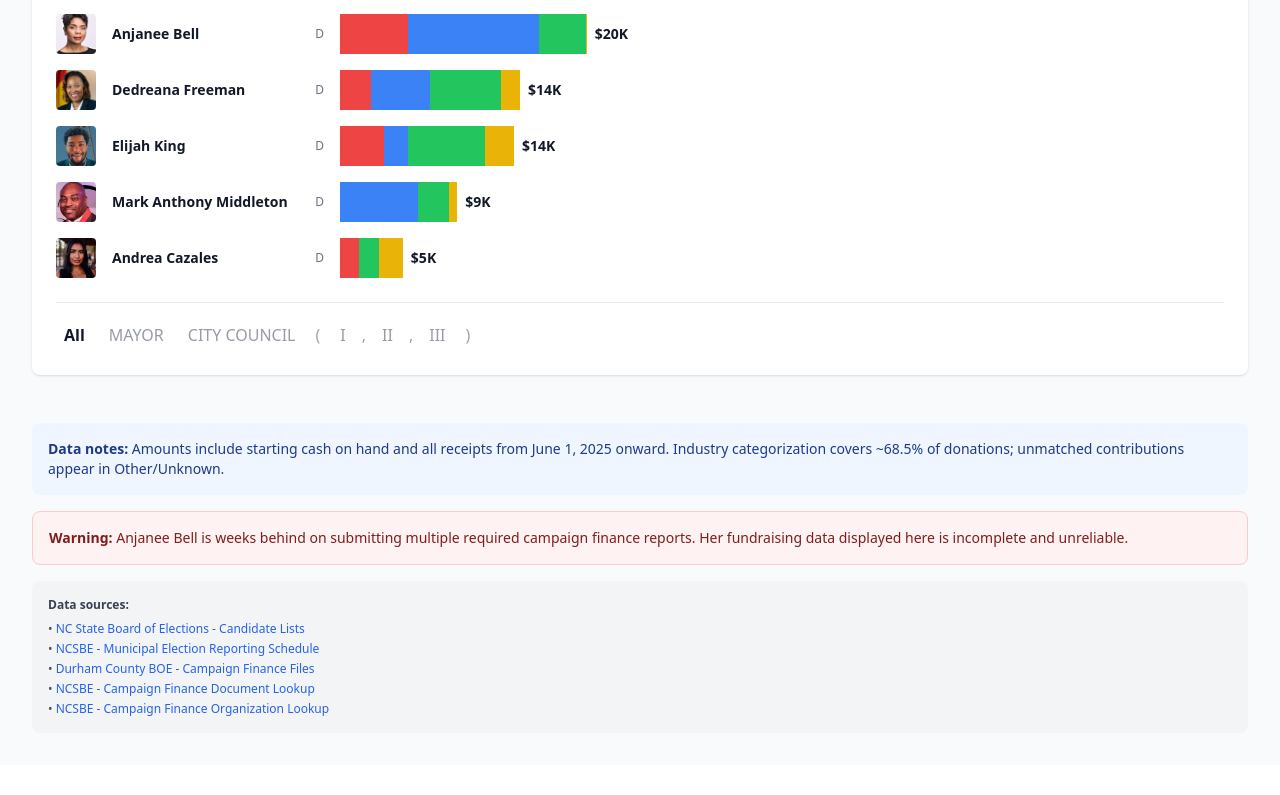
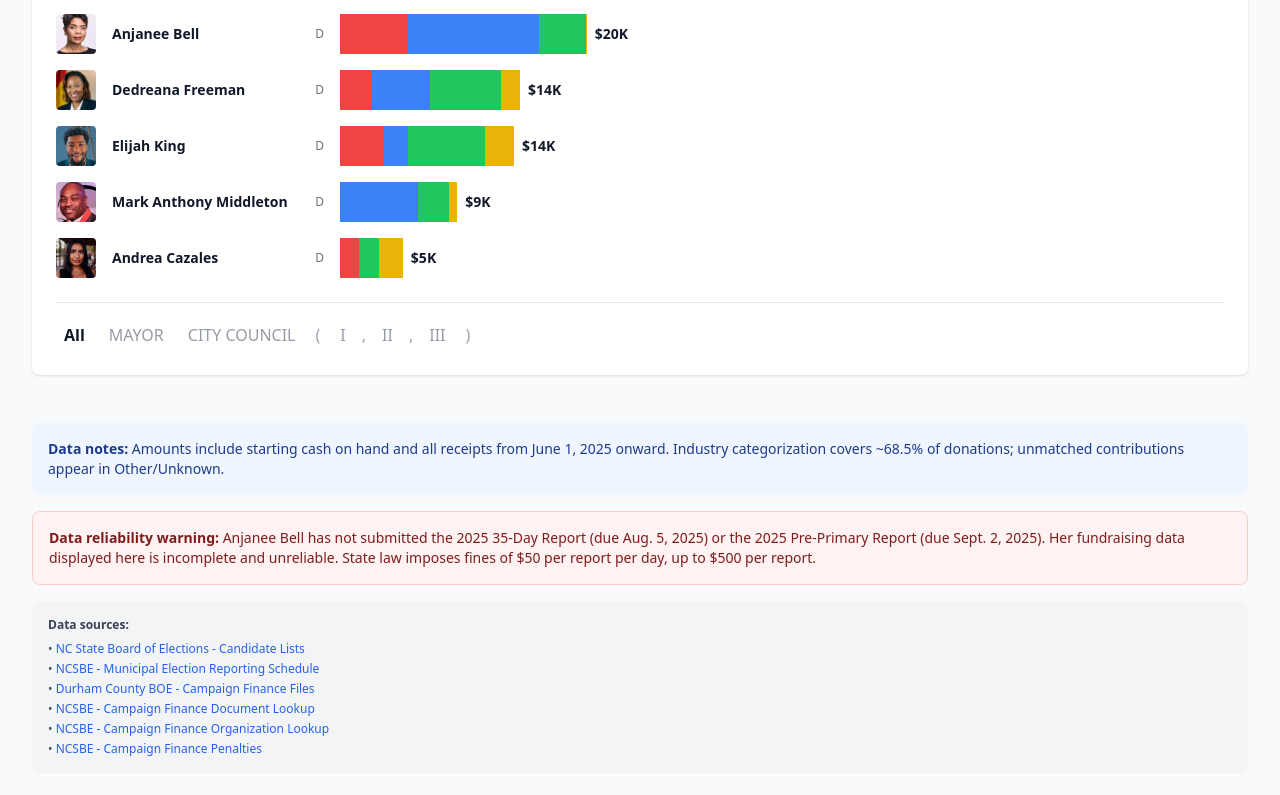
Before and after one commit to stuartcrobinson/civibusui, a React (Create React App) app: page / in a window 1280 px wide. Shown: the part 3039-3834 px from the top of the page. Before the commit the page ends 3804 px from the top, so only its background shows below. Built offline with nearby package versions, Linux system fonts and the light colour scheme.

Commit message:
anj warning2

```diff
--- a/src/App.js
+++ b/src/App.js
@@ -159,9 +159,10 @@ function App() {
 
           <div className="p-4 bg-red-50 dark:bg-red-900 rounded-lg border border-red-200 dark:border-red-700">
             <p className="text-sm text-red-900 dark:text-red-100">
-              <strong>Warning:</strong> Anjanee Bell is weeks behind on submitting multiple
-              required campaign finance reports. Her fundraising data displayed here is incomplete
-              and unreliable.
+              <strong>Data reliability warning:</strong> Anjanee Bell has not submitted the
+              2025 35-Day Report (due Aug. 5, 2025) or the 2025 Pre-Primary Report (due Sept. 2, 2025).
+              Her fundraising data displayed here is incomplete and unreliable. State law imposes
+              fines of $50 per report per day, up to $500 per report.
             </p>
           </div>
 
@@ -205,6 +206,13 @@ function App() {
                   NCSBE - Campaign Finance Organization Lookup
                 </a>
               </li>
+              <li>
+                • <a href="https://www.ncsbe.gov/campaign-finance/penalties"
+                     className="text-blue-600 dark:text-blue-400 hover:underline"
+                     target="_blank" rel="noopener noreferrer">
+                  NCSBE - Campaign Finance Penalties
+                </a>
+              </li>
             </ul>
           </div>
         </div>
```
